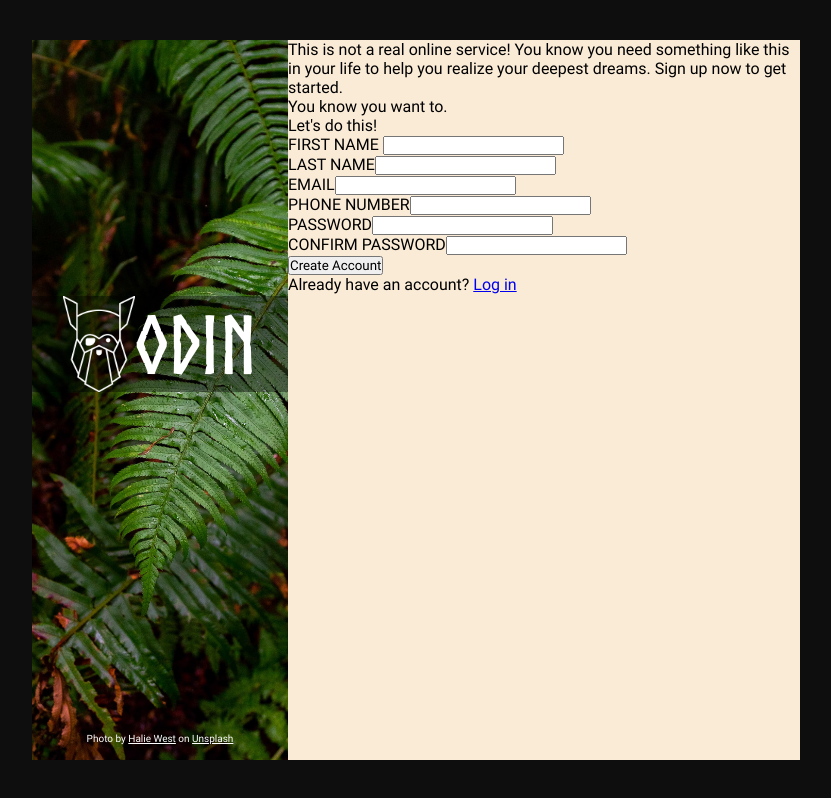
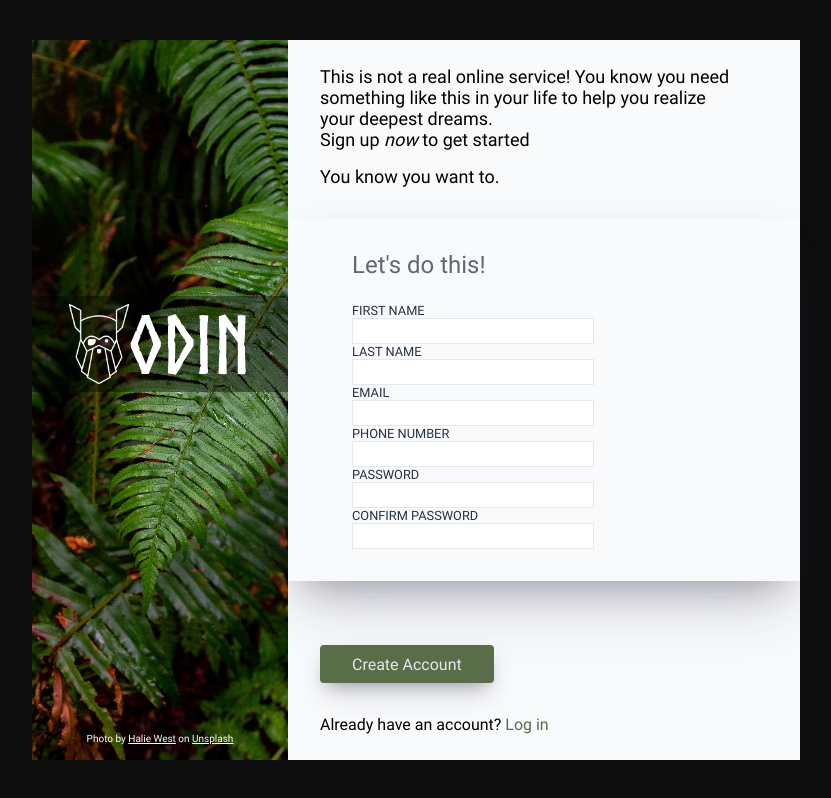
Before and after one commit to bryanidem/Odin-Sign-Up-Form, a plain HTML site: page index.html in a window 1280 px wide. Shown: the whole page, without its empty margins (224-1055 px from the left). Drawn offline with Linux system fonts and the light colour scheme.

Commit message:
Add styling to input-form

```diff
--- a/index.html
+++ b/index.html
@@ -21,15 +21,15 @@
         <div class="hero-input-text">
           <p>
             This is not a real online service! You know you need something like
-            this in your life to help you realize your deepest dreams. Sign up
-            now to get started.
+            this in your life to help you realize your deepest dreams.
           </p>
+          <p>Sign up <em>now</em> to get started</p>
           <p>You know you want to.</p>
         </div>
         <form action="#">
-          <div>
+          <div class="input-form">
             <p>Let's do this!</p>
-            <div>
+            <div class="inputs">
               <div>
                 <label for="first_name">FIRST NAME</label>
                 <input type="text" id="first_name" />
@@ -58,7 +58,9 @@
           </div>
           <button type="submit">Create Account</button>
         </form>
-        <p>Already have an account? <a href="#">Log in</a></p>
+        <p class="input-footer">
+          Already have an account? <a href="#">Log in</a>
+        </p>
       </div>
     </div>
     <script src="app.js"></script>
--- a/style.css
+++ b/style.css
@@ -23,7 +23,7 @@ body {
 }
 
 .container {
-  background-color: antiquewhite;
+  background-color: #f9fafb;
   width: 60%;
   height: 90%;
   display: flex;
@@ -34,7 +34,6 @@ body {
   background-image: url(assets/images/background-image.avif);
   background-size: cover;
   background-repeat: no-repeat;
-  /* position: relative; */
   display: flex;
   flex-direction: column;
   justify-content: space-between;
@@ -53,7 +52,7 @@ body {
 
 .brand > img {
   opacity: 1;
-  height: 100%;
+  height: 5rem;
 }
 
 .brand > p {
@@ -75,4 +74,78 @@ body {
 
 .hero-input {
   flex: 2;
+  display: flex;
+  flex-direction: column;
+  justify-content: center;
+  gap: 2rem;
 }
+
+.hero-input-text {
+  font-size: 18px;
+  width: 80%;
+  margin-left: 2rem;
+}
+
+.hero-input-text > p:last-child {
+  margin-top: 1rem;
+}
+
+.input-form {
+  /* margin-left: 2rem; */
+  box-shadow: rgba(50, 50, 93, 0.25) 0px 30px 60px -12px,
+    rgba(0, 0, 0, 0.3) 0px 18px 36px -18px;
+  display: flex;
+  flex-direction: column;
+  gap: 1.5rem;
+  padding: 2rem;
+}
+
+.input-form > p {
+  font-size: 1.5rem;
+  color: #030d239e;
+  margin-left: 2rem;
+}
+
+.inputs {
+  display: flex;
+  flex-wrap: wrap;
+  column-gap: 4rem;
+  margin-left: 2rem;
+}
+
+.inputs > div {
+  display: flex;
+  flex-direction: column;
+}
+
+label {
+  color: #030d23d9;
+  font-size: 0.8rem;
+}
+input {
+  width: 15rem;
+  height: 1.5rem;
+  border: 1px solid #e5e7eb;
+}
+
+button {
+  margin-top: 4rem;
+  margin-left: 2rem;
+  padding: 0.6rem 2rem;
+  border: none;
+  border-radius: 4px;
+  font-size: 1rem;
+  background-color: #596d48;
+  color: #e5e7eb;
+  box-shadow: rgba(50, 50, 93, 0.25) 0px 13px 27px -5px,
+    rgba(0, 0, 0, 0.3) 0px 8px 16px -8px;
+}
+
+.input-footer {
+  margin-left: 2rem;
+}
+
+.input-footer > a {
+  color: #596d48;
+  text-decoration: none;
+}
```
